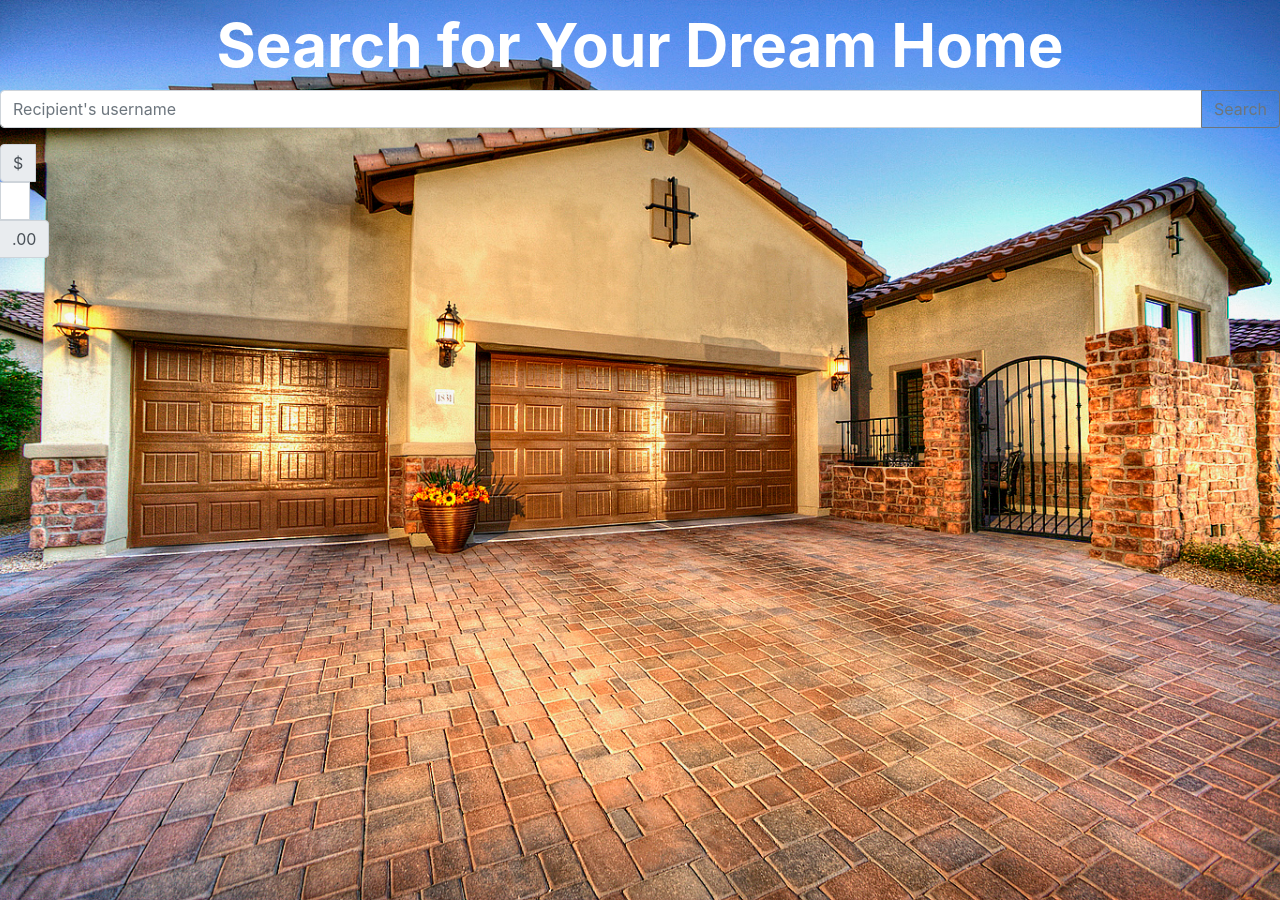
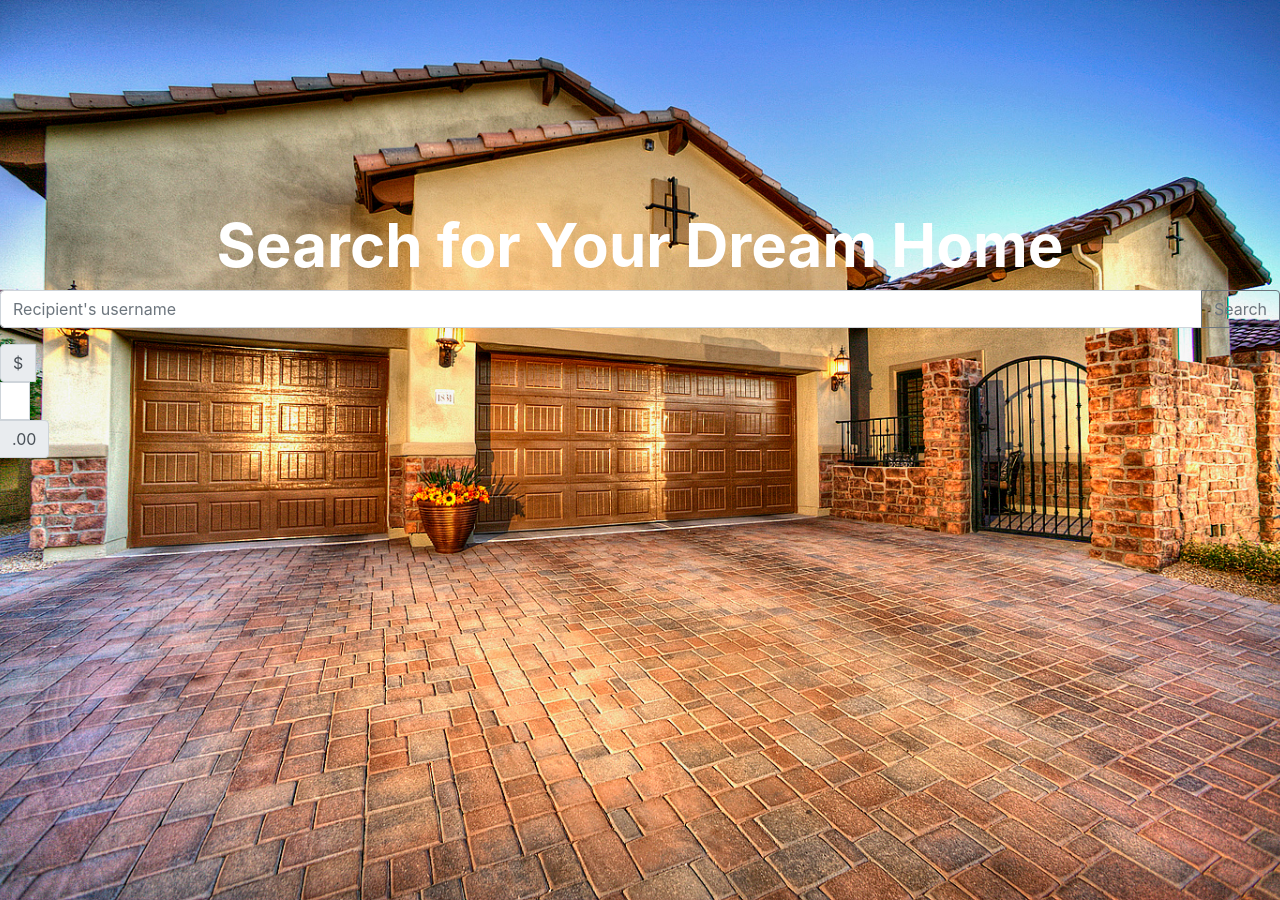
Before and after one commit to sarahnash/home-slice, a PHP site: page / in a window 1280 px wide. Shown: the part 152-1052 px from the top of the page. Run offline with PHP 8.4, Linux system fonts and the light colour scheme; grey boxes labelled with a size stand in for pictures from a placeholder-image service; some libraries are stand-ins or nearby versions.

Commit message:
No changes

```diff
--- a/index.html
+++ b/index.html
@@ -68,7 +68,7 @@
 
 <!-- MAIN IMAGE -->
 
-<div class="pimg1">
+<div class="pimg1" style="padding-top: 200px;">
         <div class="ptext scale-up-center">Search for Your Dream Home<br>
         </div>
         <div class="input-group mb-3">
```
Also changed, not shown: styles/style.css (line endings or trailing spaces).
